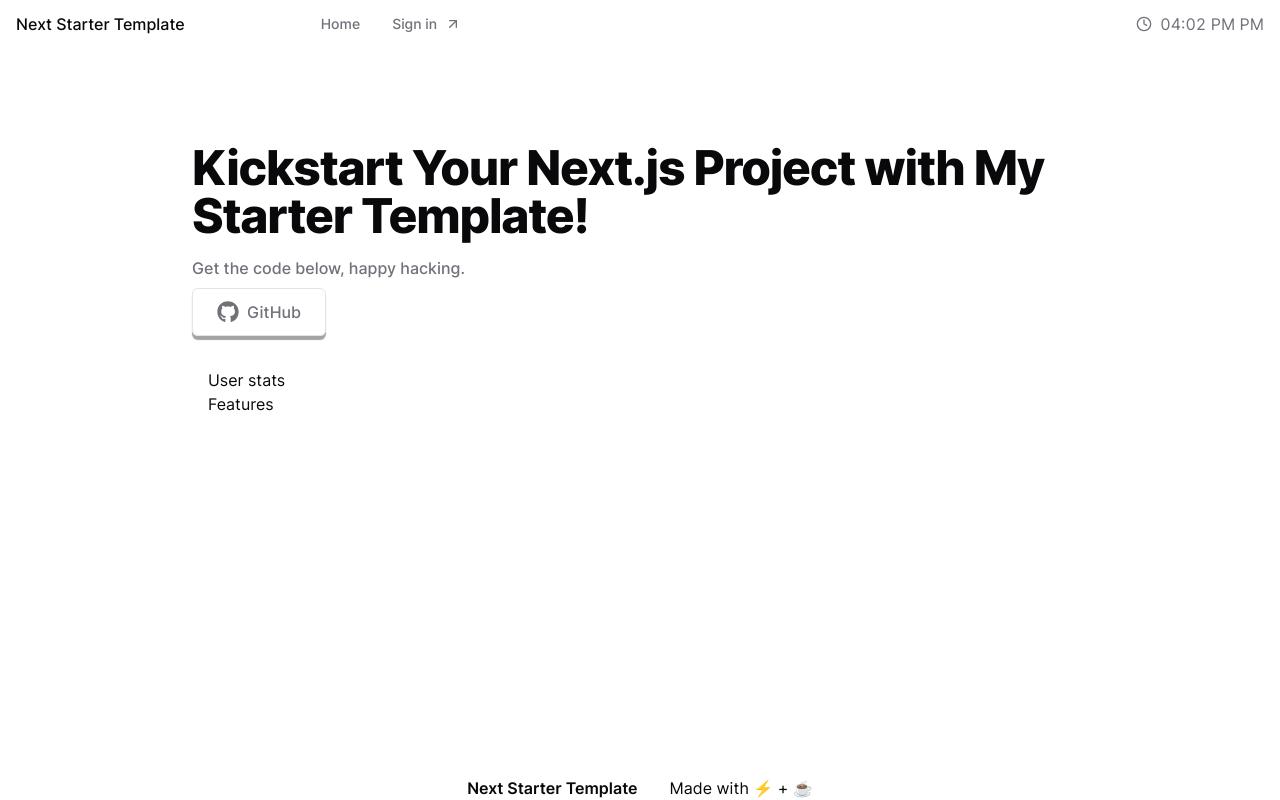
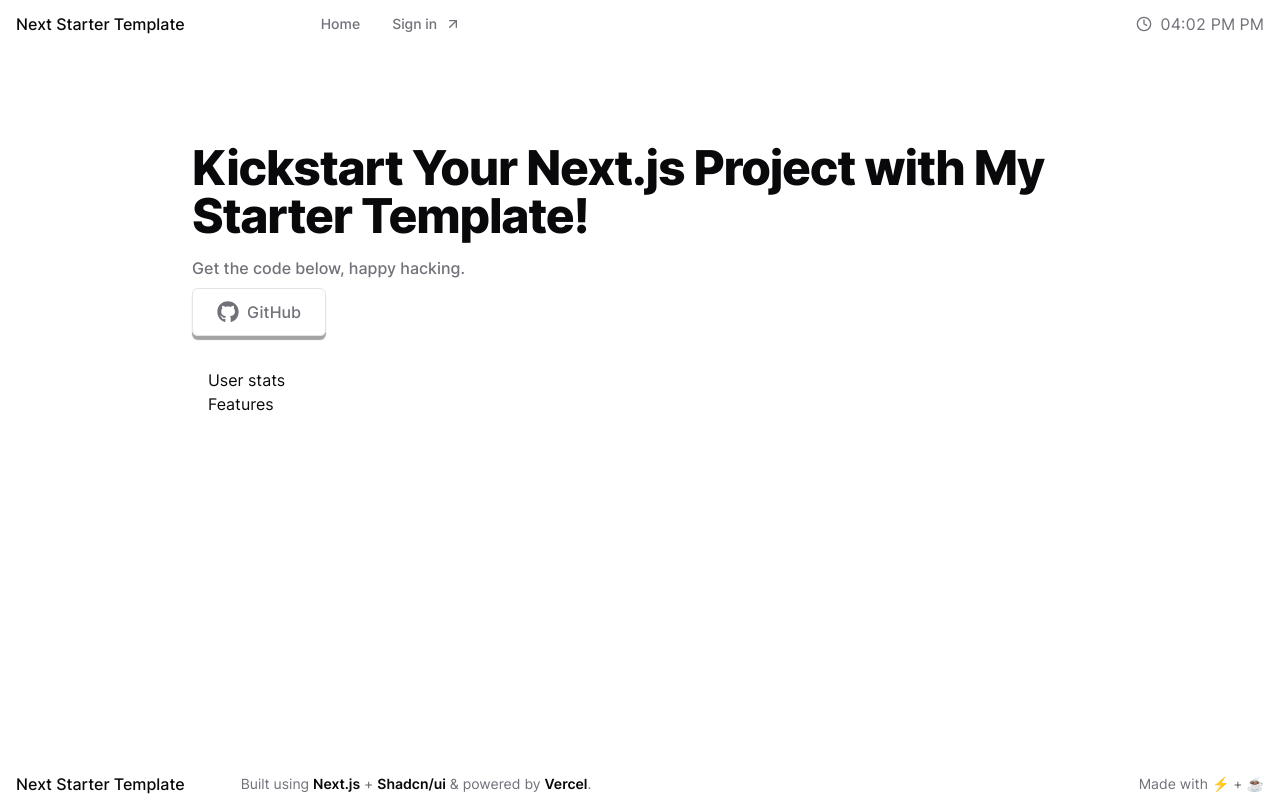
Before and after one commit to humanwhodreams/next-starter-template, a Next.js app: page / in a window 1280 px wide. Built offline with nearby package versions, Linux system fonts and the light colour scheme.

Commit message:
feat: added site footer

```diff
--- a/app/page.tsx
+++ b/app/page.tsx
@@ -1,15 +1,13 @@
-import { Github } from "lucide-react";
 import { Hero } from "@/components/sections/hero";
+import { SiteFooter } from "@/components/shared/site-footer";
 import { SiteHeader } from "@/components/shared/site-header";
-import { buttonVariants } from "@/components/ui/button";
-import { cn } from "@/lib/cn";
 
 export default function Home() {
   return (
     <main className="flex flex-col items-center justify-between min-h-dvh">
       <SiteHeader />
       <Main />
-      <Footer />
+      <SiteFooter />
     </main>
   );
 }
@@ -23,14 +21,3 @@ function Main() {
     </section>
   );
 }
-
-function Footer() {
-  return (
-    <footer>
-      <nav className="flex flex-row items-center px-4 gap-x-8">
-        <p className="font-semibold">Next Starter Template</p>
-        <p>Made with ⚡ + ☕</p>
-      </nav>
-    </footer>
-  );
-}
--- /dev/null
+++ b/components/shared/site-footer.tsx
@@ -0,0 +1,42 @@
+import { cn } from "@/lib/cn";
+
+interface SiteFooterProps {
+  className?: string;
+}
+
+export function SiteFooter({ className }: SiteFooterProps) {
+  return (
+    <footer className={cn("w-full bg-background", className)}>
+      <nav className="flex flex-row items-center justify-between px-4 py-1 gap-x-8">
+        <h1 className="font-medium">Next Starter Template</h1>
+
+        <div className="flex flex-col flex-1 mt-4 md:flex-row md:mt-0 md:ml-6 md:justify-between">
+          <p className="text-sm text-muted-foreground">
+            Built using <ALink label="Next.js" href="https://nextjs.org" /> +{" "}
+            <ALink label="Shadcn/ui" href="https://ui.shadcn.com" />{" "}
+            &amp; powered by <ALink label="Vercel" href="https://vercel.com" />.
+          </p>
+          <p className="text-sm text-muted-foreground">Made with ⚡ + ☕</p>
+        </div>
+      </nav>
+    </footer>
+  );
+}
+
+interface ALinkProps {
+  href: string;
+  label: string;
+}
+
+function ALink({ href, label }: ALinkProps) {
+  return (
+    <a
+      href={href}
+      target="_blank"
+      rel="noopener noreferrer"
+      className="font-semibold text-foreground"
+    >
+      {label}
+    </a>
+  );
+}
```
